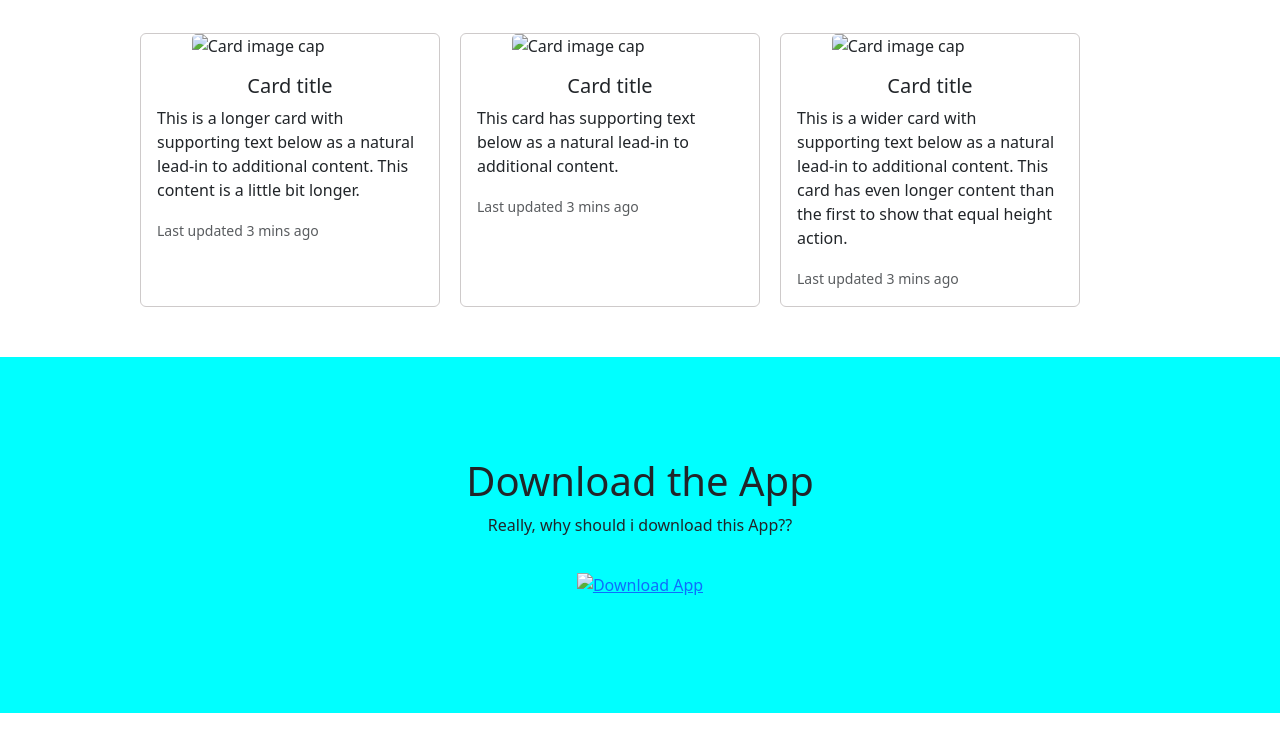
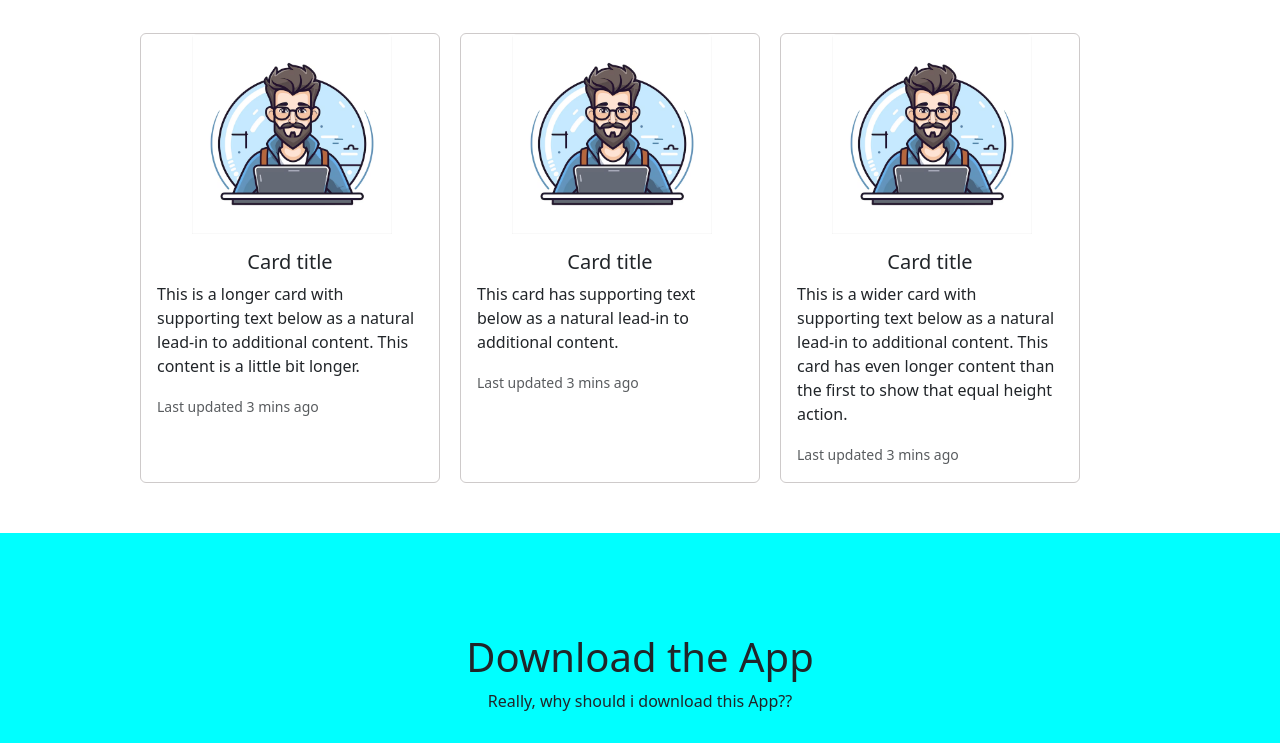
Before and after one commit to hargovindpal/landing_page, a plain HTML site: page index.html in a window 1280 px wide. Shown: the part 641-1384 px from the top of the page. Before the commit the page ends 1354 px from the top, so only its background shows below. Drawn offline with nearby package versions, Linux system fonts and the light colour scheme.

Commit message:
commited

```diff
--- a/index.html
+++ b/index.html
@@ -95,11 +95,7 @@
 
     <div class="card-deck" id="about">
       <div class="card">
-        <img
-          class="card-img-top"
-          src="images/card-img.avif"
-          alt="Card image cap"
-        />
+        <img class="card-img-top" src="card-img.avif" alt="Card image cap" />
         <div class="card-body">
           <h5 class="card-title">Card title</h5>
           <p class="card-text">
@@ -113,11 +109,7 @@
       </div>
 
       <div class="card">
-        <img
-          class="card-img-top"
-          src="images/card-img.avif"
-          alt="Card image cap"
-        />
+        <img class="card-img-top" src="card-img.avif" alt="Card image cap" />
         <div class="card-body">
           <h5 class="card-title">Card title</h5>
           <p class="card-text">
@@ -130,11 +122,7 @@
         </div>
       </div>
       <div class="card">
-        <img
-          class="card-img-top"
-          src="images/card-img.avif"
-          alt="Card image cap"
-        />
+        <img class="card-img-top" src="card-img.avif" alt="Card image cap" />
         <div class="card-body">
           <h5 class="card-title">Card title</h5>
           <p class="card-text">
@@ -154,7 +142,7 @@
       <p>Really, why should i download this App??</p>
 
       <p>
-        <a href=""><img src="images/download-app.png" alt="Download App" /></a>
+        <a href=""><img src="download-app.png" alt="Download App" /></a>
       </p>
     </div>
 
--- a/style.css
+++ b/style.css
@@ -5,7 +5,7 @@
 }
 
 .jumbotron{
-    background-image:linear-gradient(rgba(0,0,0,0.5), rgba(0,0,0,0.5)),url(images/bg-img.jpeg);
+    background-image:linear-gradient(rgba(0,0,0,0.3), rgba(0,0,0,0.3)),url(bg-img.jpeg);
     background-repeat: no-repeat;
     background-position: center;
     background-size: cover;
```
Also changed, not shown: bg-img.jpeg (added), card-img.avif (added), download-app.png (added).
